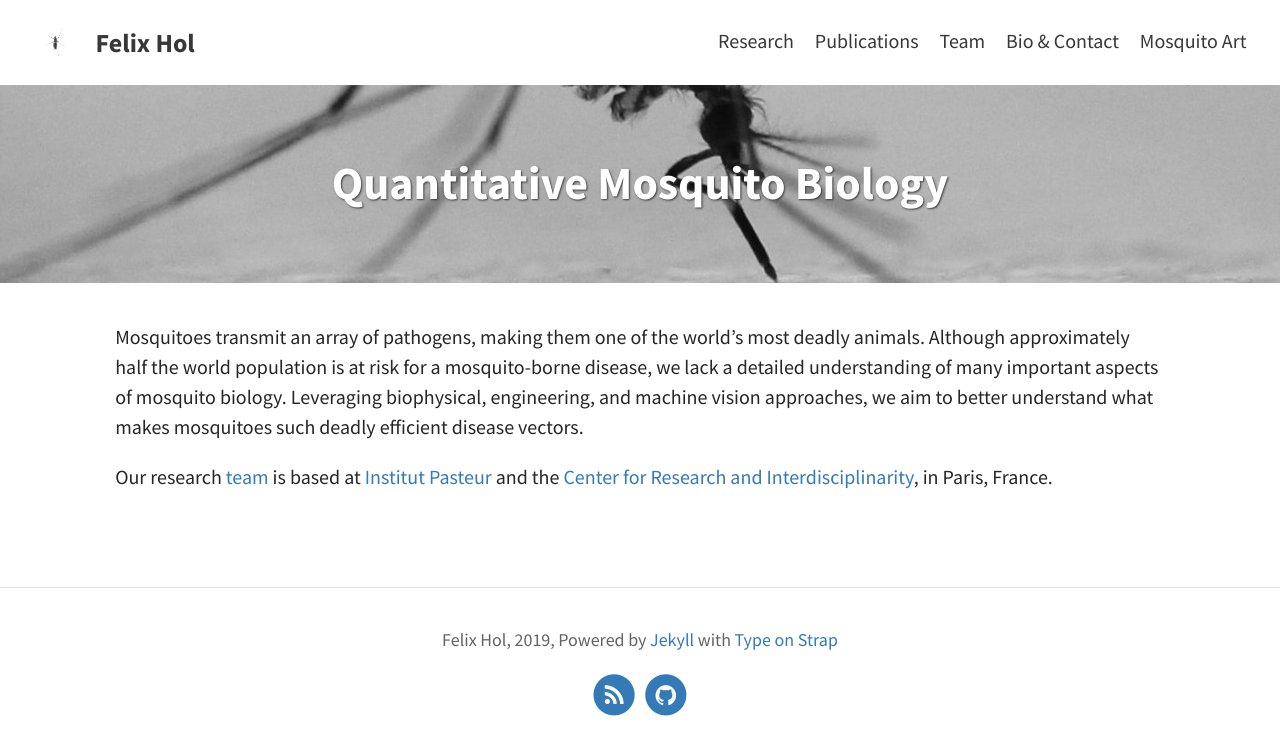
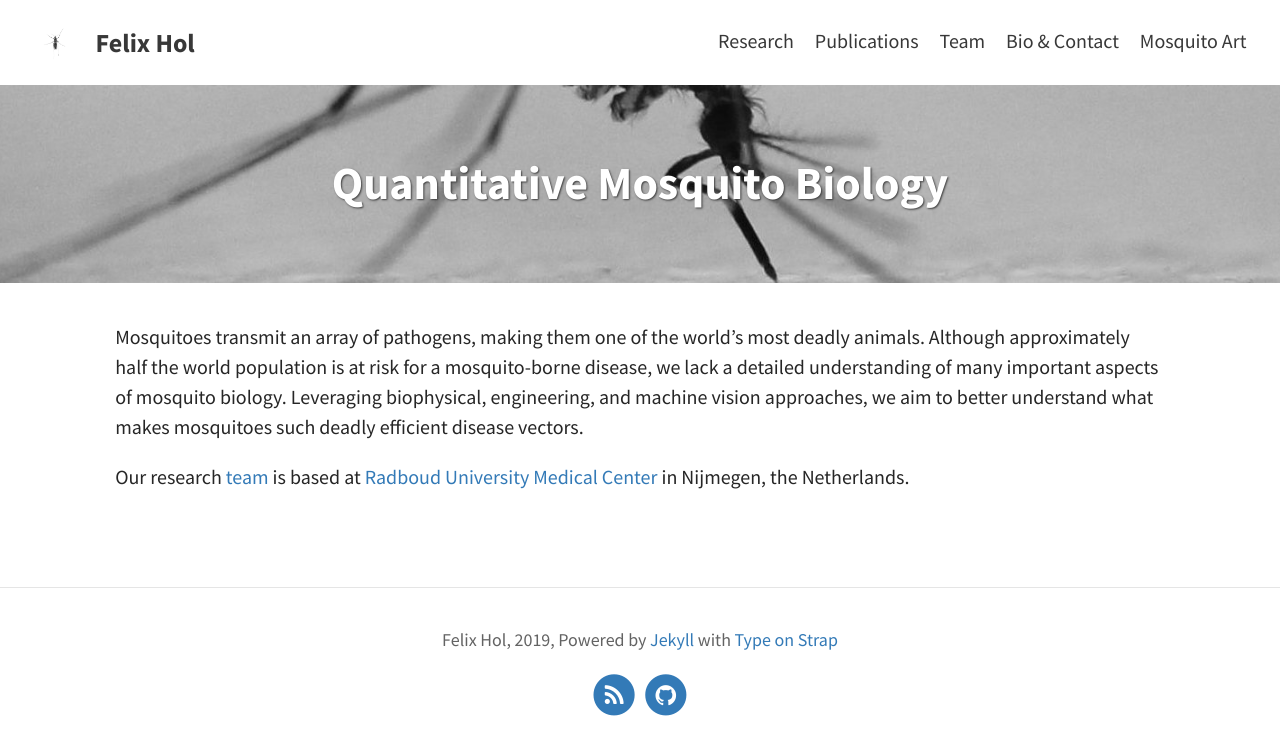
Before and after one commit to felixhol/felixhol.github.io, a Jekyll site: the page built from index.md, in a window 1280 px wide. Shown: the top 755 px of the page. Built offline with Jekyll 4.4.1, drawn with Linux system fonts in a browser that asks for light colours; the list of posts is cut into pages by our own code.

Commit message:
update rumc 2

```diff
--- a/index.md
+++ b/index.md
@@ -7,7 +7,7 @@ feature-img: "assets/img/bitingMosquitoCrop3.jpg"
 
 Mosquitoes transmit an array of pathogens, making them one of the world’s most deadly animals. Although approximately half the world population is at risk for a mosquito-borne disease, we lack a detailed understanding of many important aspects of mosquito biology. Leveraging biophysical, engineering, and machine vision approaches, we aim to better understand what makes mosquitoes such deadly efficient disease vectors.
 
-Our research [team](/team/) is based at [Institut Pasteur](https://research.pasteur.fr/en/) and the [Center for Research and Interdisciplinarity](https://research.cri-paris.org), in Paris, France.
+Our research [team](/team/) is based at [Radboud University Medical Center](https://www.radboudumc.nl/en/radboud-institute-for-molecular-life-sciences) in Nijmegen, the Netherlands.
 
 <!--
 Mosquitoes transmit an array of pathogens, making them one of the world’s most deadly animals. Although approximately half the world population is at risk for a mosquito-borne disease, we lack a detailed understanding of many important aspects of mosquito biology. Mosquito-borne pathogens are transmitted during blood feeding, yet despite its crucial role in pathogen transmission, blood feeding behavior remains poorly characterized. We leverage biophysical, engineering, and machine vision approaches to create tools to study questions such as: How do pathogen infections change mosquito behavior? How does the skin microbiome affect biting and blood feeding? What sensory inputs do mosquitoes use to make feeding decisions?
```
Also changed, not shown: pages/04Bio.md (line endings or trailing spaces).
